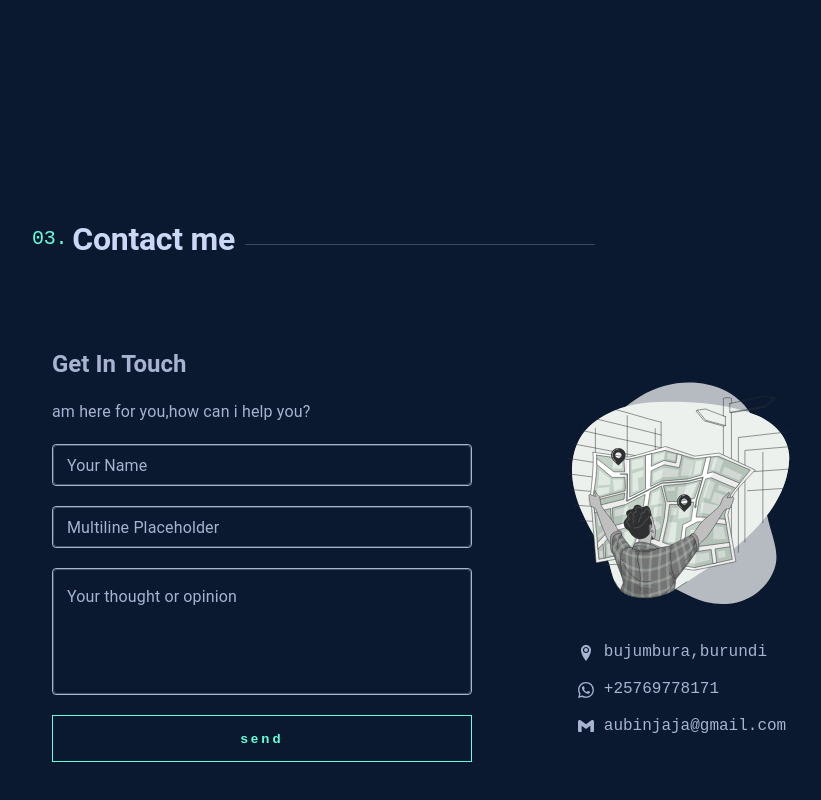
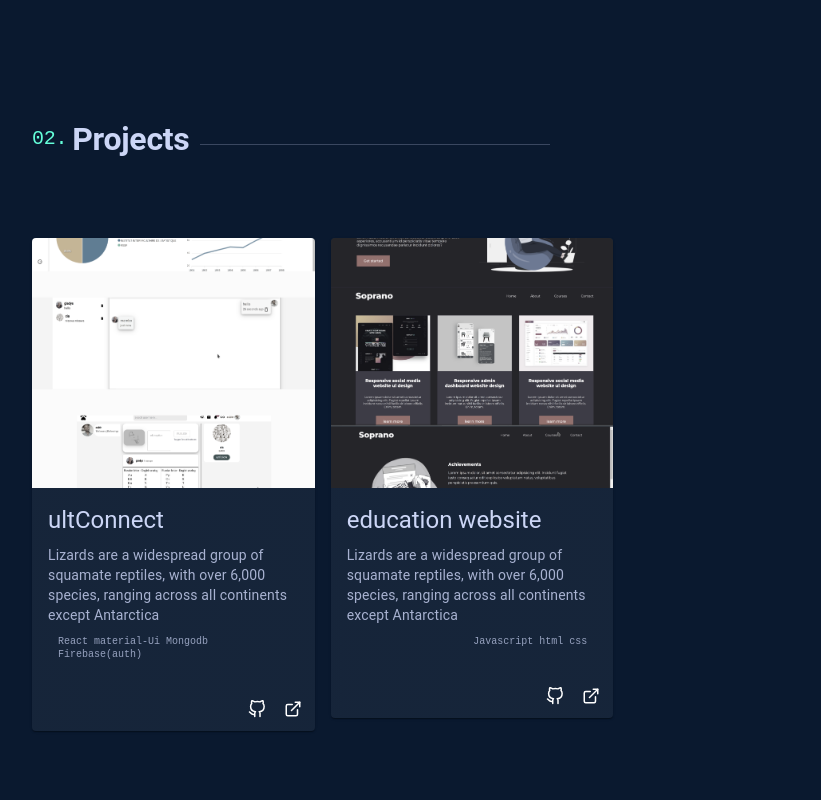
Before and after one commit to sopranoelfuego/aubinishimwe.com, a Next.js app: page / in a window 1280 px wide. Shown: the part 1580-2380 px from the top of the page, without its empty margins (168-989 px from the left). Built offline with nearby package versions, Linux system fonts and the light colour scheme.

Commit message:
projects component at 60%

```diff
--- /dev/null
+++ b/src/components/Projects.tsx
@@ -0,0 +1,22 @@
+import { Box, Grid } from '@mui/material'
+import ComponentTitle from '@utils/ComponentTitle'
+import React from 'react'
+import SingleProject from './SingleProject'
+
+function Projects() {
+    const projects=[
+        {name:"ultConnect",description:"",image:"/projects/ultConnect.png",gitRepos:"",stack:"React material-Ui Mongodb Firebase(auth)"},
+        {name:"education website",description:"",image:"/projects/education.png",gitRepos:"",stack:"Javascript html css"},
+    ]
+  return (
+    <Box id="#projects" sx={{ minHeight: '100vh', width:"100%", padding: ' 0 150px' }}>
+
+        <ComponentTitle number="02." nameTitle="Projects"/>
+      <Grid container spacing={2} >
+        {projects?.map((value, key)=><SingleProject key={key} project={value}/>)}
+      </Grid>
+    </Box>
+  )
+}
+
+export default Projects
--- /dev/null
+++ b/src/components/SingleProject.tsx
@@ -0,0 +1,75 @@
+import {
+ Box,
+ Button,
+ Card,
+ CardActions,
+ CardContent,
+ CardMedia,
+ Grid,
+ IconButton,
+ Paper,
+ Typography,
+ useTheme,
+} from '@mui/material'
+import React from 'react'
+import { FiExternalLink, FiGithub } from 'react-icons/fi'
+
+function SingleProject({ project }) {
+ const theme = useTheme()
+ return (
+  <Grid item xs={12} md={4} sx={{ maxWidth: 345,
+    transition:"transform 300ms ease-in",
+    "&:hover":{
+      transform: 'translateY(-5px)'
+    }
+   }}>
+   <Card sx={{ width: '100%','&:hover > img':{
+  filter: "none",
+    // border
+  } }}>
+    <CardMedia
+     component="img"
+     alt="green iguana"
+     height="250"
+     image={project?.image}
+     sx={{objectFit:"cover",flexGrow:1}}
+
+    />
+    <CardContent>
+     <Typography gutterBottom variant="h5" component="div">
+      {project?.name}
+     </Typography>
+     <Typography variant="body2" color="text.secondary">
+      Lizards are a widespread group of squamate reptiles, with over 6,000
+      species, ranging across all continents except Antarctica
+     </Typography>
+     <Box
+      sx={{
+       width: '100%',
+       display: 'flex',
+       justifyContent: 'flex-end',
+       fontSize: '10px',
+       fontFamily: 'monospace',
+       opacity: '0.70',
+       padding: '10px',
+      }}
+     >
+      {project?.stack}
+     </Box>
+    </CardContent>
+    <CardActions
+     sx={{ width: '100%', display: 'flex', justifyContent: 'flex-end' }}
+    >
+     <IconButton size="small">
+      <FiGithub />
+     </IconButton>
+     <IconButton size="small">
+      <FiExternalLink />
+     </IconButton>
+    </CardActions>
+   </Card>
+  </Grid>
+ )
+}
+
+export default SingleProject
--- a/src/components/index.tsx
+++ b/src/components/index.tsx
@@ -4,3 +4,4 @@ export * from "./AboutMe"
 export * from "./CustomLink"
 export * from "./Footer"
 export * from "./ContactMe"
+export * from "./SingleProject"
--- a/src/pages/index.tsx
+++ b/src/pages/index.tsx
@@ -1,15 +1,14 @@
 import { Header } from '@components'
 import { Box, useTheme } from '@mui/material'
 import Head from 'next/head'
-import { Layout } from "@layout"
-import { Hero } from "@components"
-import AboutMe from "@components/AboutMe"
-import ContactMe from "@components/ContactMe"
-
-
+import { Layout } from '@layout'
+import { Hero } from '@components'
+import AboutMe from '@components/AboutMe'
+import ContactMe from '@components/ContactMe'
+import Projects from '@components/Projects'
 
 const Home = () => {
-  const theme=useTheme()
+ const theme = useTheme()
  return (
   <>
    <Head>
@@ -17,14 +16,19 @@ const Home = () => {
     <meta name="description" content="Generated by create next app" />
     <link rel="icon" href="/aubin.jpeg" />
    </Head>
-   <Box sx={{bgcolor:`${theme?.palette?.background?.default}`,fontFamily:"monospace"}}>
-   <Header />
-   <Layout>
-    <Hero />
-    <AboutMe/>
-    <ContactMe/>
-   </Layout>
-
+   <Box
+    sx={{
+     bgcolor: `${theme?.palette?.background?.default}`,
+     fontFamily: 'monospace',
+    }}
+   >
+    <Header />
+    <Layout>
+     <Hero />
+     <AboutMe />
+     <Projects />
+     <ContactMe />
+    </Layout>
    </Box>
   </>
  )
--- a/src/styles/globals.css
+++ b/src/styles/globals.css
@@ -75,6 +75,22 @@ img{
   --ham-after-active: bottom 0.1s ease-out,transform 0.22s cubic-bezier(0.215,0.61,0.355,1) 0.12s;
 }
 
+body::-webkit-scrollbar-track {
+  padding: 2px 0;
+  background-color: #0a192f;
+}
+
+body::-webkit-scrollbar {
+  width: 6px;
+}
+
+body::-webkit-scrollbar-thumb {
+  border-radius: 6px;
+  box-shadow: inset 0 0 6px rgba(0,0,0,.3);
+  background-color: #233554;
+}
+
+
 body{
   background-color: var(--Navy);
 }
--- a/src/utils/themeDesignPalette.ts
+++ b/src/utils/themeDesignPalette.ts
@@ -14,7 +14,7 @@ export const getDesignTokens = (mode: PaletteMode) => ({
       },
       divider: '#bec0c2',
       text: {
-       primary: 'inherit',
+       primary: '#fff',
        secondary: '#020202',
       },
       background: {
```
Also changed, not shown: public/projects/education.png (added), public/projects/ultConnect.png (added).
